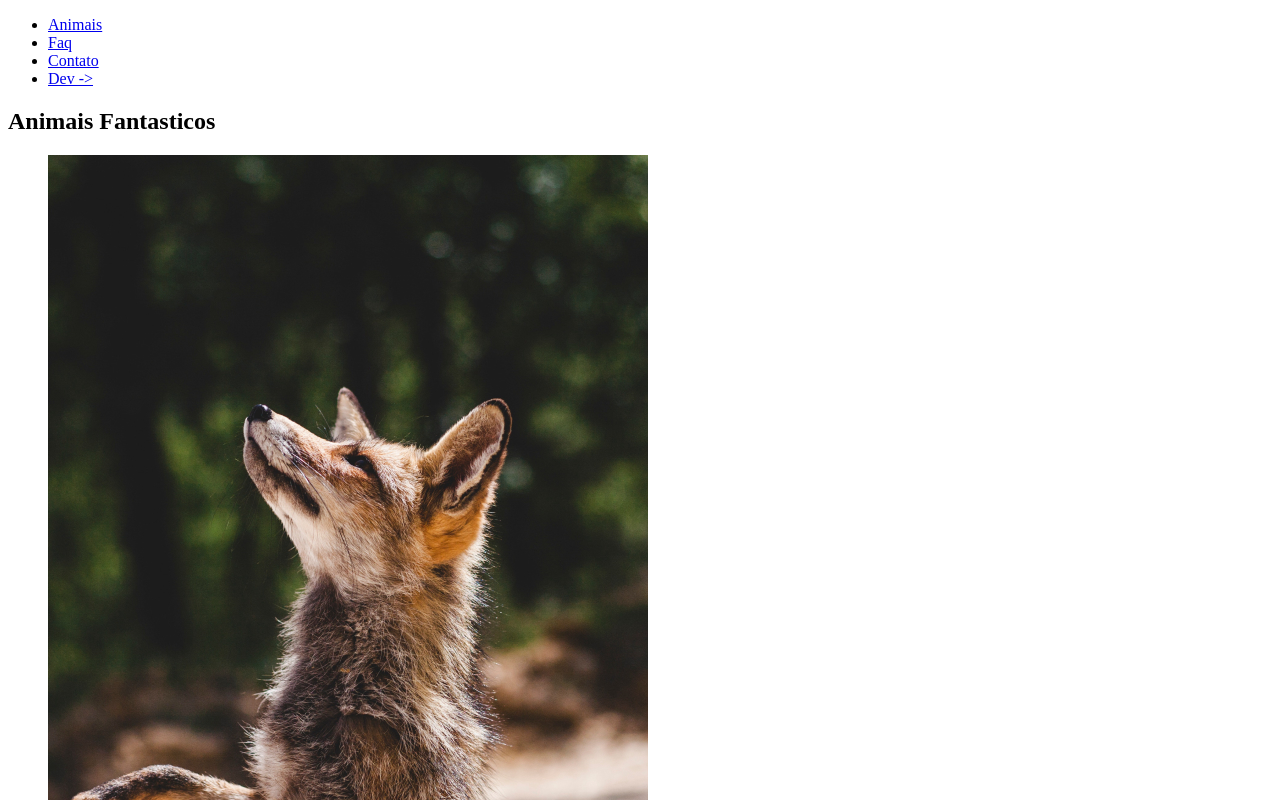
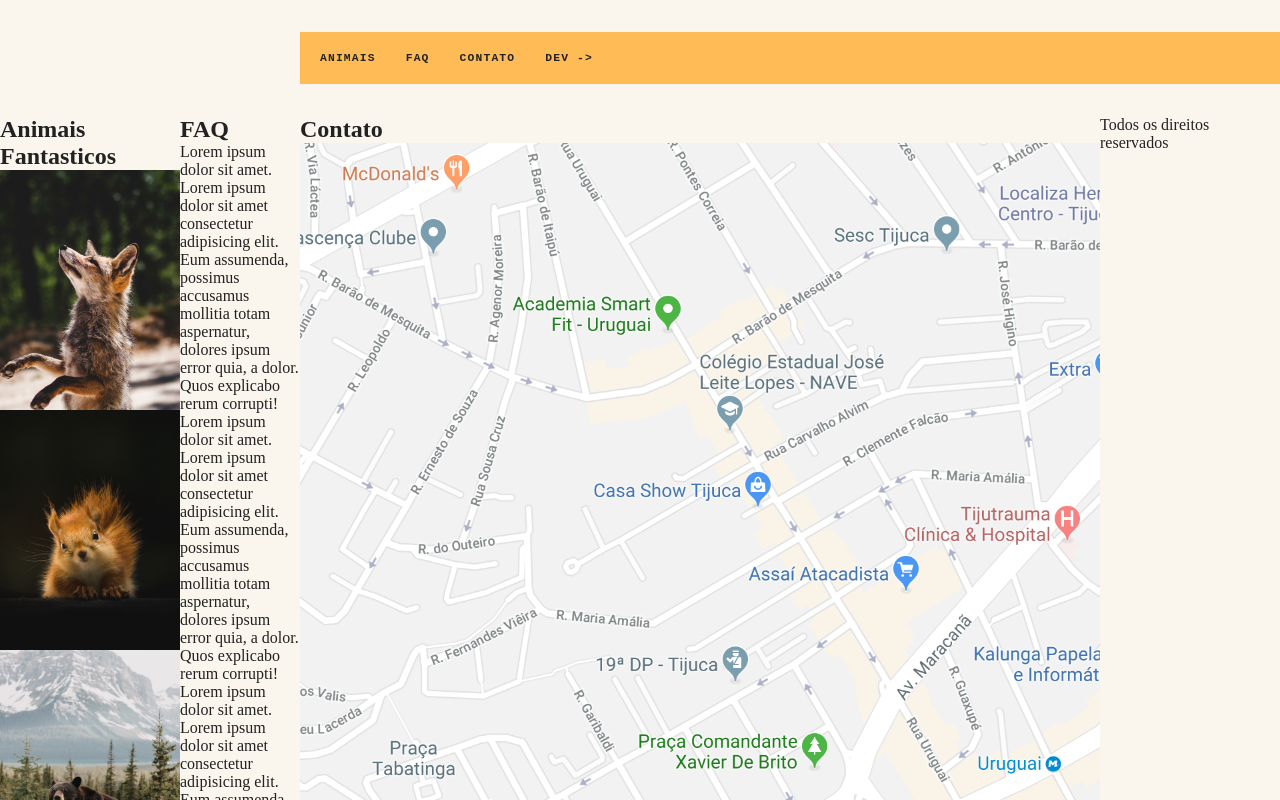
Before and after one commit to Bruno977/animais-fantasticos, a plain HTML site: page index.html in a window 1280 px wide. Shown: the top 800 px of the page. Drawn offline with Linux system fonts and the light colour scheme.

Commit message:
Adiciona style na navbar

```diff
--- a/css/styled.css
+++ b/css/styled.css
@@ -0,0 +1,47 @@
+*{
+    margin: 0px;
+    padding: 0px;
+}
+
+img{
+    display: block;
+    max-width: 100%;
+}
+
+ul{
+    list-style: none;
+}
+
+body{
+    background: #faf6ed;
+    color: #222;
+    -webkit-font-smoothing:antialiased;
+    display: grid;
+    grid-template-columns: 1fr 120px minmax(300px, 800px) 1fr;
+}
+
+.menu{
+    grid-column: 3 / 5;
+    margin-top: 2rem;
+    margin-bottom: 2rem;
+    background: #fb5;
+}
+
+.menu ul{
+    display: flex;
+    flex-wrap: wrap;
+    padding: 10px;
+}
+
+.menu li a{
+    display: block;
+    padding: 10px;
+    margin-right: 10px;
+    color: #222;
+    text-decoration: none;
+    font-family: monospace;
+    font-weight: bold;
+    text-transform: uppercase;
+    font-size: 0.875em;
+    letter-spacing: .1em;
+}
--- a/index.html
+++ b/index.html
@@ -8,7 +8,7 @@
     <title>Animais fantásticos</title>
   </head>
   <body>
-    <nav>
+    <nav class="menu">
       <ul>
         <li><a href="#animais">Animais</a></li>
         <li><a href="#faq">Faq</a></li>
```
